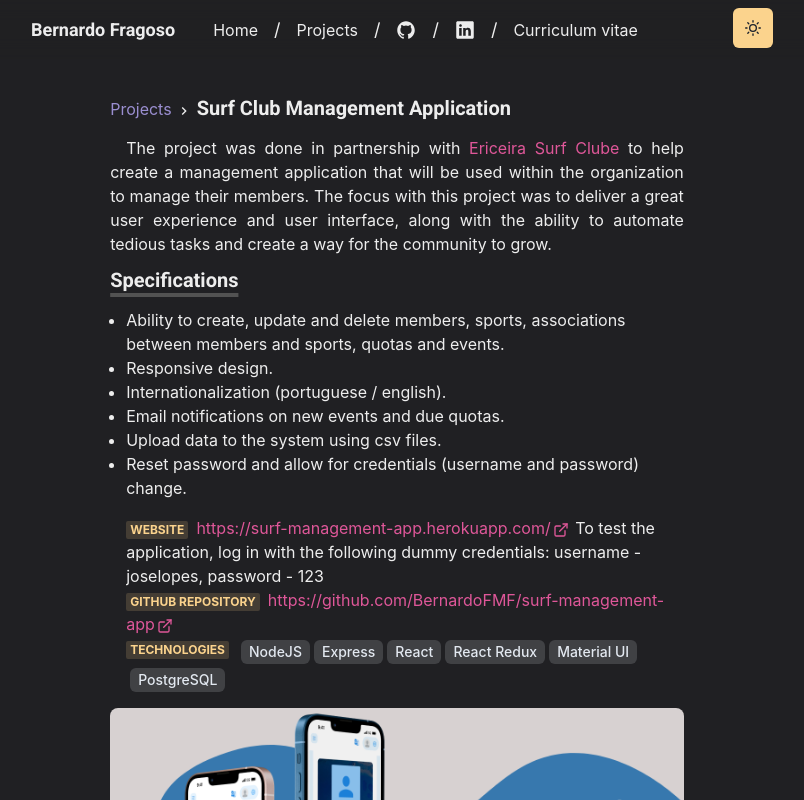
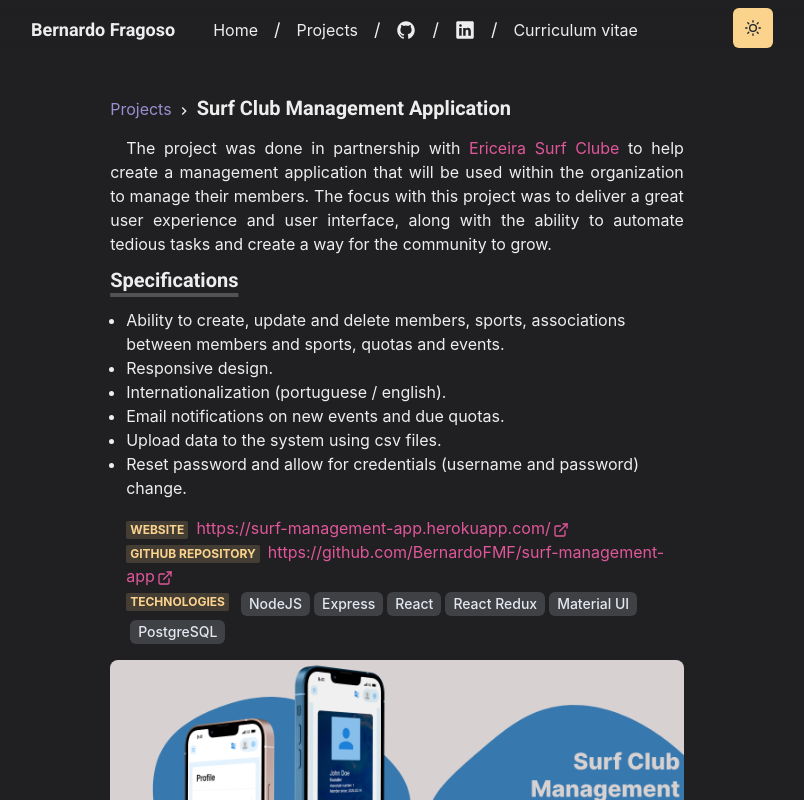
Before and after one commit to BernardoFMF/personal-portfolio, a Next.js app: page /projects/surfmanagement in a window 1280 px wide. Shown: the top 800 px of the page, without its empty margins (243-1047 px from the left). Built offline with nearby package versions, Linux system fonts and the light colour scheme.

Commit message:
removed creds

```diff
--- a/pages/projects/surfmanagement.js
+++ b/pages/projects/surfmanagement.js
@@ -77,8 +77,6 @@ const Project = () => {
                 https://surf-management-app.herokuapp.com/
                 <ExternalLinkIcon mx="2px" />
               </Link>
-              {" "}
-              To test the application, log in with the following dummy credentials: username - joselopes, password - 123
             </ListItem>
             <ListItem>
               <Meta>Github Repository</Meta>
```
